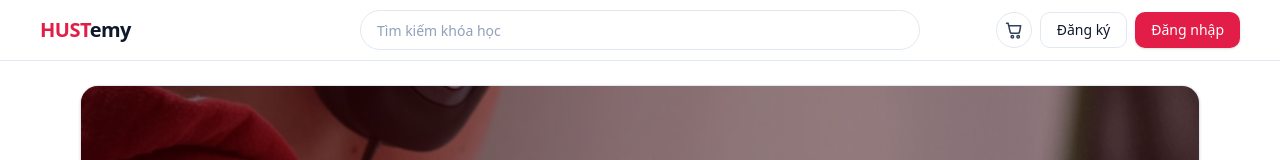
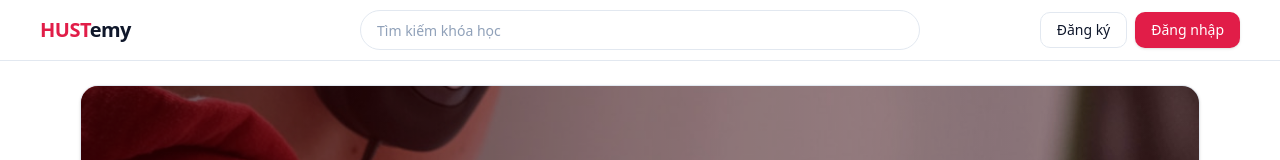
Before and after one commit to NguuyenTheAnh/fe-project-3-new, a React (Vite) app: page / in a window 1280 px wide. Shown: the top 160 px of the page. Built offline with nearby package versions, Linux system fonts and the light colour scheme; no server answers.

Commit message:
feat: update header component to conditionally render cart button based on authentication status

```diff
--- a/src/components/app/Header.jsx
+++ b/src/components/app/Header.jsx
@@ -72,7 +72,7 @@ export default function Header() {
           </div>
 
           <div className="flex items-center justify-end gap-2">
-            {!isAdmin && !isInstructor ? (
+            {isAuthenticated && !isAdmin && !isInstructor ? (
               <button
                 type="button"
                 onClick={handleCartClick}
```
